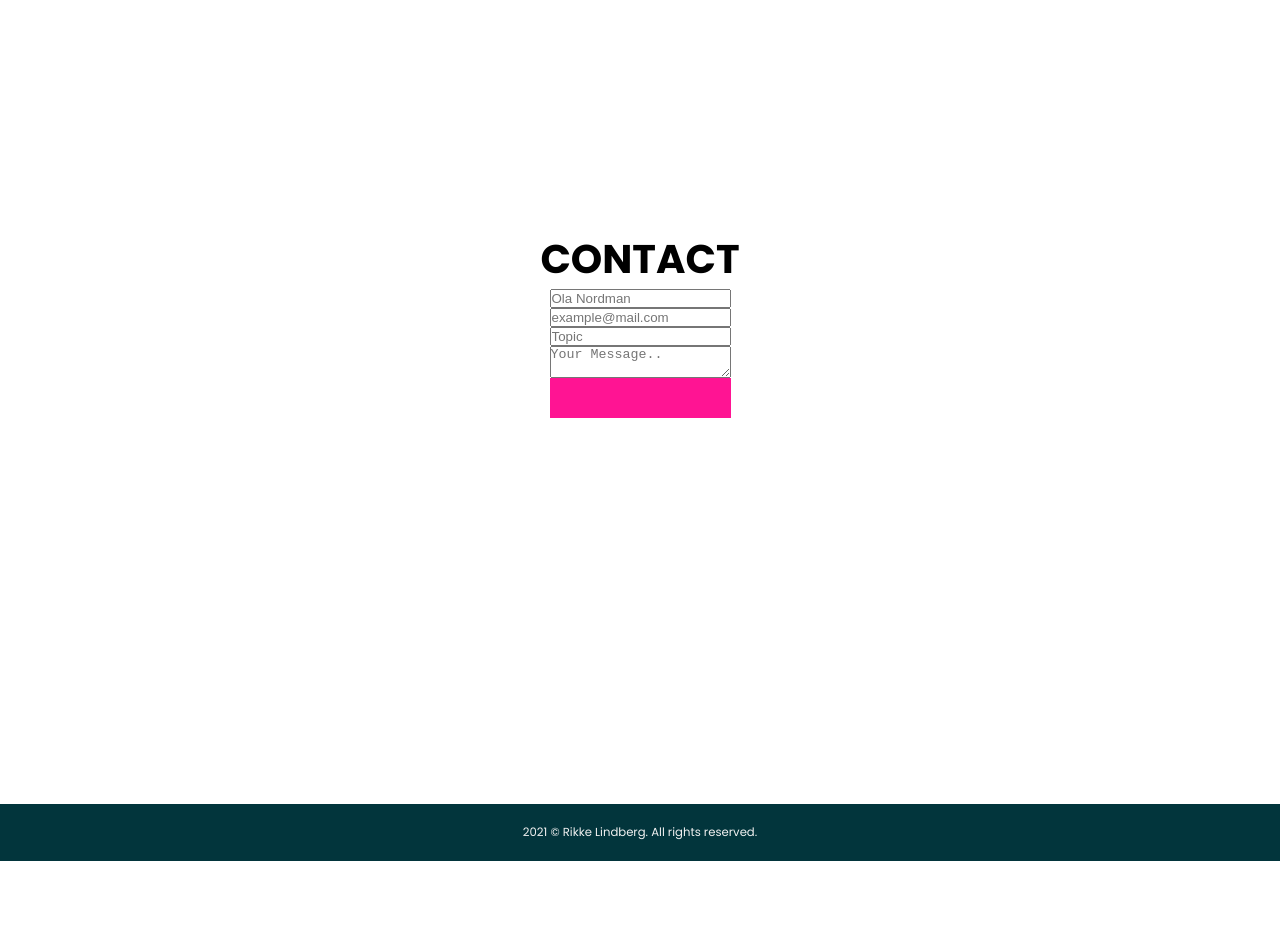
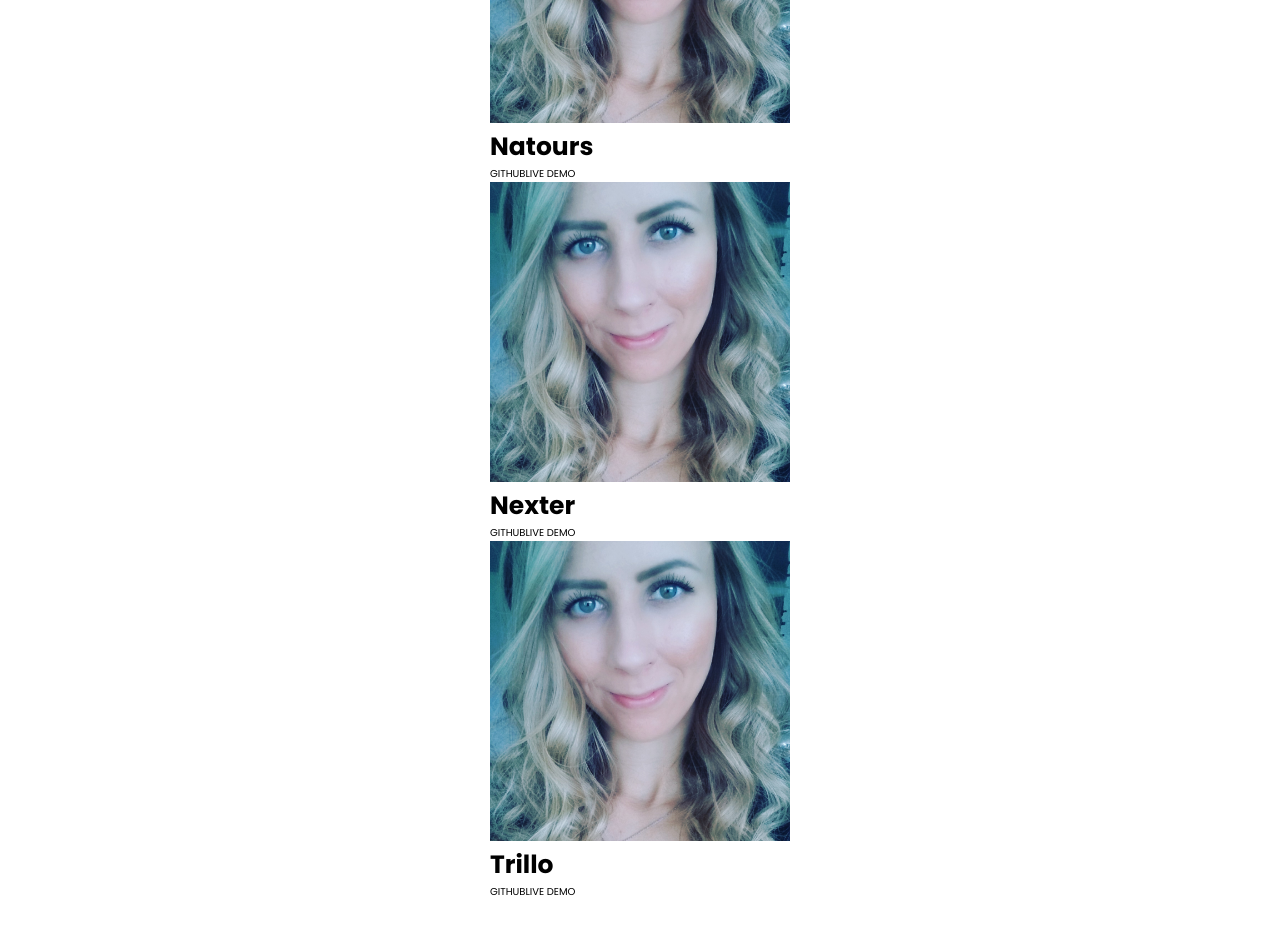
Before and after one commit to RikkeLindberg/portfolio-v2, a Next.js app: page / in a window 1280 px wide. Shown: the part 4400-5333 px from the top of the page. Before the commit the page ends 5261 px from the top, so only its background shows below. Built offline with nearby package versions, Linux system fonts and the light colour scheme.

Commit message:
install axios

```diff
--- a/data/projects.js
+++ b/data/projects.js
@@ -2,37 +2,64 @@ export const projectData = [
     {
         'id': 1,
         'name': 'SpaceX',
-        'thumbnail': null,
-        'link_live': 'http://rikkelindberg.tech/',
-        'github_repo': 'https://github.com/RikkeLindberg',
-        'technologies': ['HTML', 'Sass'],
-        'description': 'description',
+        'thumbnail': '/images/spacex.JPG',
+        'link_live': 'https://rikkelindberg.github.io/spacex-microsite/',
+        'github_repo': 'https://github.com/RikkeLindberg/spacex-microsite',
+        'technologies': ['HTML', 'Sass', 'JavaScript'],
+        'description': 'Project Exam from fist semester. A microsite for SpaceX/NASA to raise awareness about space program activity around the world.',
     },
     {
         'id': 2,
         'name': 'Letha',
-        'thumbnail': null,
-        'link_live': 'http://rikkelindberg.tech/',
-        'github_repo': 'https://github.com/RikkeLindberg',
-        'technologies': ['HTML', 'Sass'],
-        'description': 'description',
+        'thumbnail': '/images/letha.JPG',
+        'link_live': 'https://rikkelindberg.github.io/letha/',
+        'github_repo': 'https://github.com/RikkeLindberg/letha',
+        'technologies': ['HTML', 'Sass', 'JavaScript'],
+        'description': 'Interaction Design course assignment first semester at Noroff',
     },
     {
         'id': 3,
         'name': 'Re-cycle',
-        'thumbnail': null,
-        'link_live': 'http://rikkelindberg.tech/',
-        'github_repo': 'https://github.com/RikkeLindberg',
-        'technologies': ['HTML', 'Sass'],
-        'description': 'description',
+        'thumbnail': '/images/recycle.JPG',
+        'link_live': 'https://rikkelindberg.github.io/re-cycle/',
+        'github_repo': 'https://github.com/RikkeLindberg/re-cycle',
+        'technologies': ['HTML', 'CSS', 'JavaScript'],
+        'description': 'HTML&CSS course assignment, first semester at Noroff',
     },
     {
-        'id': 3,
-        'name': 'Community science museum',
-        'thumbnail': null,
-        'link_live': 'http://rikkelindberg.tech/',
-        'github_repo': 'https://github.com/RikkeLindberg',
+        'id': 4,
+        'name': 'CSM',
+        'thumbnail': '/images/csm.JPG',
+        'link_live': 'https://rikkelindberg.github.io/semester-project-1/',
+        'github_repo': 'https://github.com/RikkeLindberg/semester-project-1',
         'technologies': ['HTML', 'Sass'],
-        'description': 'description',
+        'description': 'Semester Project 1',
+    },
+    {
+        'id': 5,
+        'name': 'Natours',
+        'thumbnail': '/images/natours.JPG',
+        'link_live': 'https://rikkelindberg.github.io/Natours/',
+        'github_repo': 'https://github.com/RikkeLindberg/Natours',
+        'technologies': ['HTML', 'Sass'],
+        'description': 'Advanced CSS and Sass: Flexbox, Grid, Animations and More',
+    },
+    {
+        'id': 6,
+        'name': 'Nexter',
+        'thumbnail': '/images/nexter.JPG',
+        'link_live': 'https://rikkelindberg.github.io/Nexter/',
+        'github_repo': 'https://github.com/RikkeLindberg/Nexter',
+        'technologies': ['HTML', 'Sass'],
+        'description': 'Advanced CSS and Sass: Flexbox, Grid, Animations and More',
+    },
+    {
+        'id': 7,
+        'name': 'Trillo',
+        'thumbnail': '/images/trillo.JPG',
+        'link_live': 'https://rikkelindberg.github.io/Trillo/',
+        'github_repo': 'https://github.com/RikkeLindberg/Trillo',
+        'technologies': ['HTML', 'Sass'],
+        'description': 'Advanced CSS and Sass: Flexbox, Grid, Animations and More',
     },
 ]
--- a/package.json
+++ b/package.json
@@ -8,6 +8,7 @@
     "start": "next start"
   },
   "dependencies": {
+    "axios": "^0.21.1",
     "next": "10.1.3",
     "prop-types": "^15.7.2",
     "react": "17.0.2",
```
